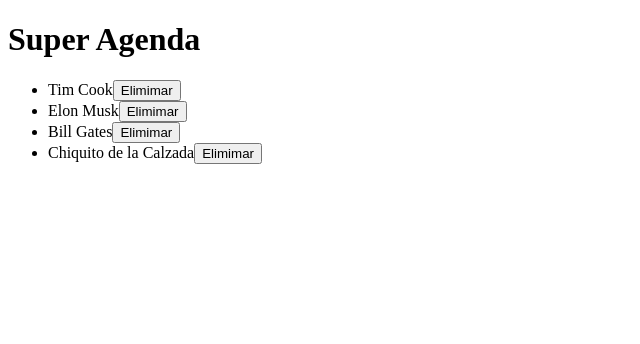
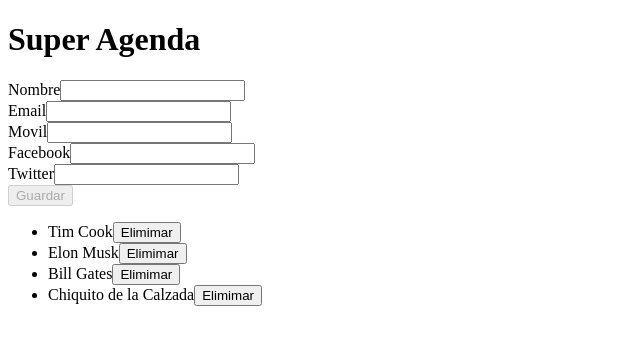
Before and after one commit to JoseAntpr/agendaAngular2, an Angular app: page / in a window 1280 px wide. Shown: the top 344 px of the page, without its empty margins (0-640 px from the left). Built offline with nearby package versions, Linux system fonts and the light colour scheme.

Commit message:
Mejoramos nuestro fromulario añadiendo validacion y estética

```diff
--- a/src/app/app.component.html
+++ b/src/app/app.component.html
@@ -3,6 +3,8 @@
   {{_title}}
 
 </h1>
+<!-- Formulario de alta de contactos -->
+<formulario-alta (contactoCreado)="darAltaContacto($event)"></formulario-alta>
 <!--
   Para instanciar un componente indicamos una etiqueta HTML que responda al selector definido
   en ese componente. Para enlazar datos en dicho componente (Padre > Hijo), los pasamos en los
--- a/src/app/app.component.ts
+++ b/src/app/app.component.ts
@@ -1,6 +1,8 @@
 import { Component, OnInit } from '@angular/core';
 
 import {ContactosService} from './contactos.service';
+
+import {Contacto} from './contacto'
 
 
 @Component({
@@ -16,7 +18,7 @@
   Aunque los atributos se marquen como privado, siguen siendo
   visibles en el template */
   private _title: string ;
-  private _contactos: string[];
+  private _contactos: Contacto[];
 
 
 //Para hacer una inyección de dependencias debemos indicar en el constructor
@@ -35,11 +37,17 @@
   }
 
 
+
   // Este manejador se encarga de mostrar un mensaje con el contacto indicado.
-  notificacionEliminacionContacto(contacto: string): void {
-    if (confirm(`¿Estás seguro de querer eliminar a ${contacto}?`)){
+  notificacionEliminacionContacto(contacto: Contacto): void {
+    if (confirm(`¿Estás seguro de querer eliminar a ${contacto.nombre}?`)){
       this._contactosService.eliminarContacto(contacto);
       this._contactos = this._contactosService.obtenerContactos();
     }
   }
+
+  darAltaContacto(contacto: Contacto): void{
+    this._contactosService.crearContacto(contacto);
+    this._contactos = this._contactosService.obtenerContactos();
+  }
 }
--- a/src/app/app.module.ts
+++ b/src/app/app.module.ts
@@ -6,11 +6,13 @@
 import { AppComponent } from './app.component';
 import { ListaContactosComponent } from './lista-contactos/lista-contactos.component';
 import {ContactosService} from './contactos.service';
+import { FormularioAltaComponent } from './formulario-alta/formulario-alta.component';
 
 @NgModule({
   declarations: [
     AppComponent,
-    ListaContactosComponent
+    ListaContactosComponent,
+    FormularioAltaComponent
   ],
   imports: [
     BrowserModule,
--- a/src/app/contacto.ts
+++ b/src/app/contacto.ts
@@ -1,12 +1,23 @@
+
+//Creamos una clase 'Contacto' con los atributos propios de este
+//tipo de entidad.
 export class Contacto {
+
+    public id: number;
+    //Usamos el modificador de acceso en los parámetros del constructor
+    //para crear de manera automática los atributos en la clase
     constructor(
-        public id: number,
+
         public nombre: string,
-        public email: string,
-        public facebook: string,
-        public twitter:string,
+        public email?: string,
+        public movil?: string,
+        public facebook?: string,
+        public twitter?:string,
     ){}
+
+    static fromJson(json: any): Contacto{
+        return new Contacto(json["nombre"]);
+    }
 }
 
-let contacto: Contacto = new Contacto();
-contacto.nombre = "KeeCoder";
+Contacto.fromJson({});
--- a/src/app/contactos.service.ts
+++ b/src/app/contactos.service.ts
@@ -1,27 +1,32 @@
 import { Injectable } from '@angular/core';
+import {Contacto} from './contacto'
 
 //Una clase decorada con 'Injectable' se comporta como un servicio. Este decorador hace posible
 // que el servicio pueda inyectarse como dependencia en otras clases.
 @Injectable()
 export class ContactosService {
 
-  private _contactos: string[] = [
-      "Tim Cook",
-      "Elon Musk",
-      "Bill Gates",
-      "Chiquito de la Calzada"
+  private _contactos: Contacto[] = [
+      new Contacto("Tim Cook"),
+      new Contacto("Elon Musk"),
+      new Contacto("Bill Gates"),
+      new Contacto("Chiquito de la Calzada")
     ];
 
 //Obtiene una colección de contactos
-  obtenerContactos(): string[] {
-    return this._contactos
+  obtenerContactos(): Contacto[] {
+    return this._contactos;
 
+  }
+  //Añadir el contacto indicado
+  crearContacto(contacto: Contacto): void{
+    this._contactos.push(contacto);
   }
 
   //Elimina el contacto indicado
-  eliminarContacto(contacto: string): void{
-    this._contactos = this._contactos.filter((c: string): boolean => {
-      return c !== contacto;
+  eliminarContacto(contacto: Contacto): void{
+    this._contactos = this._contactos.filter((c: Contacto): boolean => {
+      return c.nombre !== contacto.nombre;
     });
   }
 
--- /dev/null
+++ b/src/app/formulario-alta/formulario-alta.component.css
@@ -0,0 +1,14 @@
+/* Estilo para indicar que una caja de texto está mal informada */
+
+input.ng-touched.ng-invalid{
+    border: 1px solid red;
+}
+
+/* Estilo para indiciar que una caja de texto esta bien informada*/
+input.ng-touched.ng-valid{
+    border: 1px solid green;
+}
+
+.mensaje-error{
+    color: red;
+}
--- /dev/null
+++ b/src/app/formulario-alta/formulario-alta.component.html
@@ -0,0 +1,46 @@
+<!-- Nomnre del contacto-->
+
+<!-- La directiva 'NgForm' instancia la clase 'FormGroup' correspondiente al formulario
+con '#nombre' creamos Template Reference Variable. Si asignamos como valor la directiva
+'NgForm', obtenemos una referencia a la instacia 'FormGroup' creada.-->
+<form ngForm #contacto="ngForm" (ngSubmit)="notificarCreacionContacto(contacto)">
+    <!-- Con la directiva 'NgModel' obtenemos binding (Enlace a datos) bidireccional -->
+    <div>
+        <label for="nombre">Nombre</label>
+        <input
+            type="text"
+            ngModel
+            id="nombre"
+            name="nombre"
+            #nombre="ngModel"
+            minlength="3"
+            required>
+        <div *ngIf="nombre.touched && nombre.invalid" class="mensaje-error"> El nombre es un campo obligatorio</div>
+    </div>
+    <!-- Correo electrónico del contacto-->
+    <div>
+        <label for="email">Email</label>
+        <input type="text" ngModel id="email" name="email">
+    </div>
+
+    <!--Móvil del contacto -->
+    <div>
+        <label for="movil">Movil</label>
+        <input type="text" ngModel id="movil" name="movil">
+    </div>
+
+    <!-- Cuenta de Facebook del contacto-->
+    <div>
+        <label for="facebook">Facebook</label>
+        <input type="text" ngModel id="facebook" name="facebook">
+    </div>
+
+    <!-- Cuenta de Twitter del contacto -->
+    <div>
+        <label for="twitter">Twitter</label>
+        <input type="text" ngModel id="twitter" name="twitter">
+    </div>
+
+
+    <button type="submit" [disabled]="contacto.invalid">Guardar </button>
+</form>
--- /dev/null
+++ b/src/app/formulario-alta/formulario-alta.component.ts
@@ -0,0 +1,31 @@
+import { Component, OnInit, Output, EventEmitter} from '@angular/core';
+
+import {FormGroup} from '@angular/forms';
+
+import {Contacto} from '../contacto'
+
+@Component({
+  selector: 'formulario-alta',
+  templateUrl: './formulario-alta.component.html',
+  styleUrls: ['./formulario-alta.component.css']
+})
+export class FormularioAltaComponent implements OnInit {
+
+  @Output() contactoCreado: EventEmitter<Contacto>;
+
+  constructor() {
+    this.contactoCreado = new EventEmitter<Contacto>();
+  }
+
+  ngOnInit() {
+  }
+
+  notificarCreacionContacto(formulario: FormGroup): void{
+
+    //Creamos un nuevo contacto a partir de los datos del formulario
+    let contacto: Contacto = formulario.value as Contacto;
+    //Notificamos el objeto contacto creado
+    this.contactoCreado.emit(contacto);
+  }
+
+}
--- a/src/app/lista-contactos/lista-contactos.component.html
+++ b/src/app/lista-contactos/lista-contactos.component.html
@@ -10,7 +10,7 @@
       evento click de cada elemento <span> para habilitar la notificación de contacto seleccionado
       al componente padre.
     -->
-    <span>{{contacto}}</span>
+    <span>{{contacto.nombre}}</span>
     <!--Además, nos subscribimos al evento click de cada elemento <button> para habilitar la notificacion de 'eliminar contacto' al
       componente padre. -->
     <button (click)="notificarEliminacionContacto(contacto)">Elimimar</button>
--- a/src/app/lista-contactos/lista-contactos.component.ts
+++ b/src/app/lista-contactos/lista-contactos.component.ts
@@ -1,5 +1,5 @@
 import { Component, OnInit, Input, EventEmitter, Output} from '@angular/core';
-
+import {Contacto} from '../contacto'
 @Component({
   selector: 'lista-contactos',
   templateUrl: './lista-contactos.component.html',
@@ -8,24 +8,24 @@
 export class ListaContactosComponent implements OnInit {
 
 // Con el decorador 'Input' exponemos un atributo al componente padre para que pueda pasarnos datos (Padre > Hijo).
-  @Input() contactos: string[];
+  @Input() contactos: Contacto[];
 
  /*
   Con el decorador 'Output' exponemos un atributo al componente padre para que pueda suscribirse
   a eventos que ocurran en este componente (Hijo > Padre). Puesto que la comunicación en este
   sentido se realiza a través de eventos, este atributo debe ser un 'EventEmitter'.
   */
-  @Output() contactoEliminado: EventEmitter<string>;
+  @Output() contactoEliminado: EventEmitter<Contacto>;
 
 
   constructor() {
-    this.contactoEliminado = new EventEmitter<string>();
+    this.contactoEliminado = new EventEmitter<Contacto>();
    }
 
   ngOnInit() {
   }
   // Este manejador se encarga de notificar al componente padre el contacto indicado.
-  notificarEliminacionContacto(contacto: string): void {
+  notificarEliminacionContacto(contacto: Contacto): void {
       // Para notificar, basta con ejecutar la función 'emit' del atributo 'EventEmitter'.
     this.contactoEliminado.emit(contacto);
   }
```
Also changed, not shown: 1 other file (tests, documents, lock files or other folders).
